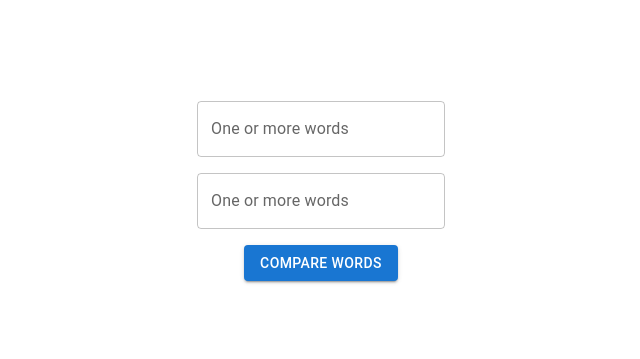
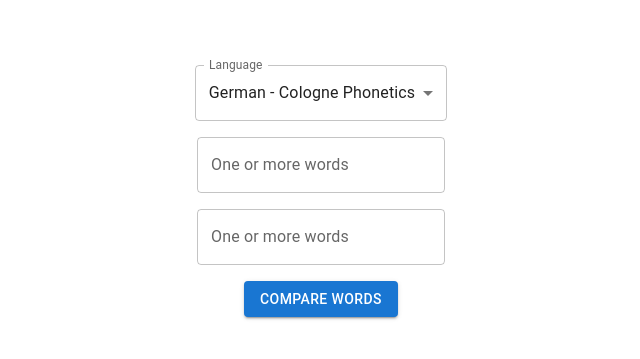
Before and after one commit to aivuk/phonetics, a React (Vite) app in the folder phoneticapi-frontend/: page / in a window 1280 px wide. Shown: the part 201-560 px from the top of the page, without its empty margins (319-959 px from the left). Built offline with nearby package versions, Linux system fonts and the light colour scheme.

Commit message:
Add language/method selector

```diff
--- a/phoneticapi-frontend/src/App.css
+++ b/phoneticapi-frontend/src/App.css
@@ -4,3 +4,7 @@
   padding: 2rem;
   text-align: center;
 }
+
+.MuiAlert-message {
+  width: 100%;
+}
--- a/phoneticapi-frontend/src/App.tsx
+++ b/phoneticapi-frontend/src/App.tsx
@@ -1,5 +1,9 @@
 import './App.css'
 import TextField from '@mui/material/TextField'
+import Select, { SelectChangeEvent } from '@mui/material/Select'
+import InputLabel from '@mui/material/InputLabel'
+import MenuItem from '@mui/material/MenuItem'
+import FormControl from '@mui/material/FormControl'
 import Button from '@mui/material/Button'
 import Alert from '@mui/material/Alert'
 import Grid from '@mui/material/Grid'
@@ -9,17 +13,18 @@ import { useState } from 'react'
 function App() {
   const [words1, setWords1] = useState("")
   const [words2, setWords2] = useState("")
+  const [lang, setLang] = useState("de")
   const [homophones, setHomophones] = useState(false)
   const [needToCheck, setNeedToCheck] = useState(true)
 
   async function sendRequest() {
-    let api_response = await fetch('/api/phonetic/', {
+    let api_response = await fetch('http://localhost:8082/api/phonetic/', {
         method: 'POST',
         mode: "cors",
         headers: {
           'Content-Type': 'application/json'
         },
-        body: JSON.stringify({'words1': words1, 'words2': words2, 'lang': 'de'})
+        body: JSON.stringify({'words1': words1, 'words2': words2, 'lang': lang})
     })
     let api_result = await api_response.json();
     setNeedToCheck(false)
@@ -31,8 +36,27 @@ function App() {
     setNeedToCheck(true)
   }
 
+  function handleLangChange(event: SelectChangeEvent) {
+    setLang(event.target.value)
+  }
+
   return (
     <Grid container spacing={2}>
+      <Grid item xs={12}>
+        <FormControl>
+        <InputLabel id="select-lang-label">Language</InputLabel>
+        <Select
+          labelId="select-lang-label"
+          value={lang}
+          label="Language"
+          onChange={handleLangChange}
+        >
+          <MenuItem value={"de"}>German - Cologne Phonetics</MenuItem>
+          <MenuItem value={"en_soundex"}>English - Soundex</MenuItem>
+          <MenuItem value={"en_metaphone"}>English - Metaphone</MenuItem>
+        </Select>
+        </FormControl>
+      </Grid>
       <Grid item xs={12}>
          <TextField id="outlined-basic" value={words1} onChange={(e) => onWordsFieldChange(e, setWords1)} label="One or more words" variant="outlined" />
       </Grid>
```
